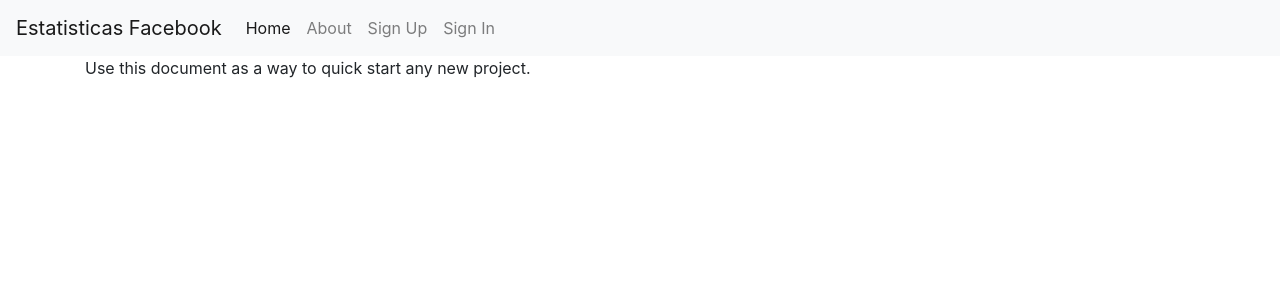
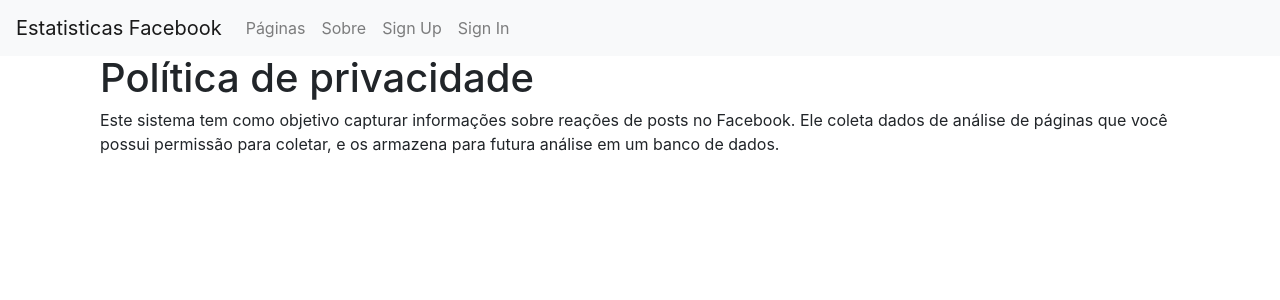
Before and after one commit to danieldourado/estatisticas_facebook_django, a Django app: template estatisticas_facebook/templates/pages/about.html in a window 1280 px wide. Shown: the top 300 px of the page. Run offline with Django 3.2, Linux system fonts and the light colour scheme; the template is opened without the code that fills it, so the values that code supplies are empty; some libraries are stand-ins or nearby versions.

Commit message:
Adaptação da estatisticas_facebook para cookiecutter

```diff
--- a/config/settings/base.py
+++ b/config/settings/base.py
@@ -55,6 +55,8 @@
 LOCAL_APPS = [
     # custom users app
     'estatisticas_facebook.users.apps.UsersConfig',
+    'estatisticas_facebook.pages.apps.PagesConfig',
+
     # Your stuff: custom apps go here
 ]
 
--- a/config/urls.py
+++ b/config/urls.py
@@ -17,7 +17,7 @@
     url(r'^accounts/', include('allauth.urls')),
 
     # Your stuff: custom urls includes go here
-
+    url(r'^pages/', include('estatisticas_facebook.pages.urls', namespace='pages')),
 
 ] + static(settings.MEDIA_URL, document_root=settings.MEDIA_ROOT)
 
--- a/estatisticas_facebook/templates/base.html
+++ b/estatisticas_facebook/templates/base.html
@@ -37,11 +37,12 @@
 
         <div class="collapse navbar-collapse" id="navbarSupportedContent">
           <ul class="navbar-nav mr-auto">
-            <li class="nav-item active">
-              <a class="nav-link" href="{% url 'home' %}">Home <span class="sr-only">(current)</span></a>
+            <li class="nav-item">
+              <a class="nav-link" href="{% url 'pages:list' %}">Páginas</a>
             </li>
+
             <li class="nav-item">
-              <a class="nav-link" href="{% url 'about' %}">About</a>
+              <a class="nav-link" href="{% url 'about' %}">Sobre</a>
             </li>
             {% if request.user.is_authenticated %}
               <li class="nav-item">
--- a/estatisticas_facebook/templates/pages/about.html
+++ b/estatisticas_facebook/templates/pages/about.html
@@ -1 +1,34 @@
 {% extends "base.html" %}
+{% load static %}
+
+{% block title %}Sobre{% endblock %}
+
+{% block content %}
+<div class="container">
+
+  <div class="row">
+    <div class="col-sm-12">
+        <H1>Política de privacidade</H1>
+        <p>Este sistema tem como objetivo capturar informações sobre reações de posts no Facebook.
+        Ele coleta dados de análise de páginas que você possui permissão para coletar,
+        e os armazena para futura análise em um banco de dados.</p>
+    </div>
+  </div>
+
+{% if object == request.user %}
+<!-- Action buttons -->
+<div class="row">
+
+  <div class="col-sm-12">
+    <a class="btn btn-primary" href="{% url 'users:update' %}" role="button">My Info</a>
+    <a class="btn btn-primary" href="{% url 'account_email' %}" role="button">E-Mail</a>
+    <!-- Your Stuff: Custom user template urls -->
+  </div>
+
+</div>
+<!-- End Action buttons -->
+{% endif %}
+
+
+</div>
+{% endblock content %}
--- a/requirements/base.txt
+++ b/requirements/base.txt
@@ -20,6 +20,7 @@
 django-extensions==1.9.7
 django-model-utils==3.0.0
 django-redis==4.8.0
+facebook-sdk==2.0.0
 future==0.16.0
 idna==2.6
 jinja2-time==0.2.0
```
Also changed, not shown: estatisticas_facebook/templates/pages/home.html (+15 -0 lines).
